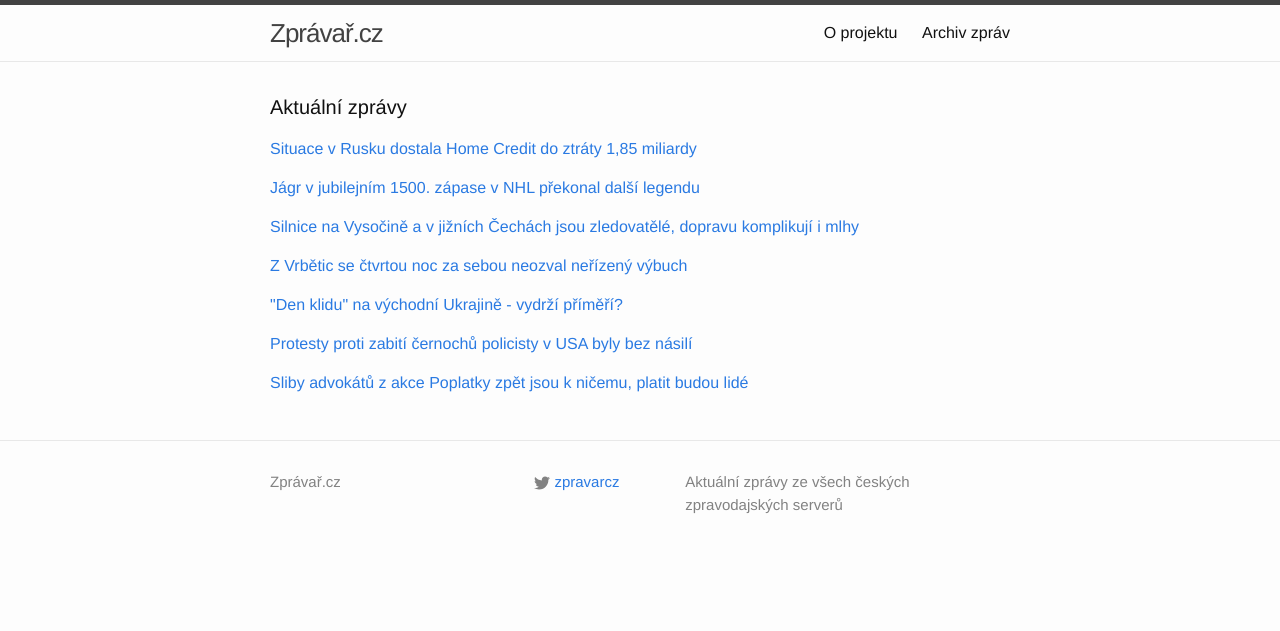
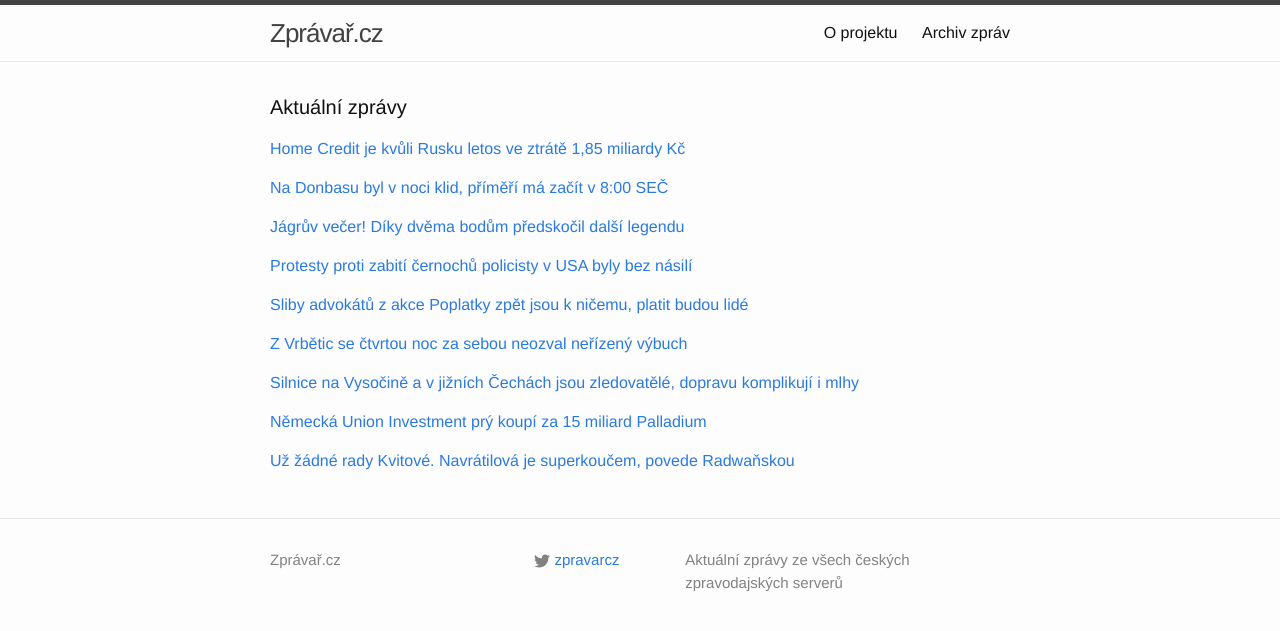
Before and after one commit to adliska/zpravar, a Jekyll site: the page built from index.html, in a window 1280 px wide. Shown: the top 631 px of the page. Built offline with Jekyll 4.4.1, drawn with Linux system fonts in a browser that asks for light colours.

Commit message:
zpravar news update

```diff
--- a/index.html
+++ b/index.html
@@ -5,9 +5,10 @@ layout: default
 <div class="home">
     <h1 class="page-heading">Aktuální zprávy</h1>
 
-<p><a href="javascript:;" onclick="toggle_visibility('zpravy0')">Situace v Rusku dostala Home Credit do ztráty 1,85 miliardy</a></p>
+<p><a href="javascript:;" onclick="toggle_visibility('zpravy0')">Home Credit je kvůli Rusku letos ve ztrátě 1,85 miliardy Kč</a></p>
 <div id="zpravy0" style="display:none">
 <ul>
+<li><a href=http://echo24.cz/a/wTXy6>Home Credit je kvůli Rusku letos ve ztrátě 1,85 miliardy Kč - echo24.cz</a></li>
 <li><a href=http://ekonomika.idnes.cz/home-credit-ve-ztrate-1-85-miliard-dnu-/ekonomika.aspx?c=A141209_072917_ekonomika_fer>Situace v Rusku dostala Home Credit do ztráty 1,85 miliardy - ekonomika.idnes.cz</a></li>
 <li><a href=http://www.novinky.cz/ekonomika/355783-home-credit-je-kvuli-rusku-letos-ve-ztrate-1-85-miliardy-kc.html>Home Credit je kvůli Rusku letos ve ztrátě 1,85 miliardy Kč - www.novinky.cz</a></li>
 <li><a href=http://zpravy.e15.cz/byznys/finance-a-bankovnictvi/home-credit-prodelal-hlavne-kvuli-rusku-1144257>Home Credit prodělal, hlavně kvůli Rusku - zpravy.e15.cz</a></li>
@@ -15,47 +16,65 @@ layout: default
 <li><a href=http://zpravy.aktualne.cz/ekonomika/home-credit-je-kvuli-rusku-letos-ve-ztrate-1-85-miliardy-kc/r~df75b0b07f6b11e490f70025900fea04/>Home Credit je kvůli Rusku letos ve ztrátě 1,85 miliardy Kč - zpravy.aktualne.cz</a></li>
 <li><a href=http://www.financninoviny.cz/zpravodajstvi/zpravy/skupina-home-credit-kvuli-rusku-letos-ve-ztrate-1-85-miliardy-kc/1156650>Skupina Home Credit kvůli Rusku letos ve ztrátě 1,85 miliardy Kč - www.financninoviny.cz</a></li>
 </ul>
-</div><p><a href="javascript:;" onclick="toggle_visibility('zpravy1')">Jágr v jubilejním 1500. zápase v NHL překonal další legendu</a></p>
+</div><p><a href="javascript:;" onclick="toggle_visibility('zpravy1')">Na Donbasu byl v noci klid, příměří má začít v 8:00 SEČ</a></p>
 <div id="zpravy1" style="display:none">
 <ul>
+<li><a href=http://www.ceskenoviny.cz/zpravy/zpravy/na-donbasu-byl-v-noci-klid-primeri-ma-zacit-v-8-00-sec/1156637>Na Donbasu byl v noci klid, příměří má začít v 8:00 SEČ - www.ceskenoviny.cz</a></li>
+<li><a href=http://www.lidovky.cz/palba-v-donbasu-v-noci-utichla-v-platnost-vstoupi-domluvene-primeri-11y-/zpravy-svet.aspx?c=A141209_080901_ln_zahranici_sk>Palba z těžkých zbraní v Donbasu utichla. Začal ‚den klidu‘  - www.lidovky.cz</a></li>
+<li><a href=http://zpravy.idnes.cz/na-vychode-ukrajiny-utichly-zbrane-zacalo-platit-dojednane-primeri-1pn-/zahranicni.aspx?c=A141209_075942_zahranicni_fer>Na východě Ukrajiny utichly zbraně. Začal „den klidu“ - zpravy.idnes.cz</a></li>
+<li><a href=http://www.ceskatelevize.cz/ct24/svet/294897-den-klidu-na-vychodni-ukrajine-vydrzi-primeri/>"Den klidu" na východní Ukrajině - vydrží příměří? - www.ceskatelevize.cz</a></li>
+<li><a href=http://www.ceskenoviny.cz/zpravy/zpravy/na-ukrajine-se-ceka-klid-zbrani-a-snad-jednani-v-minsku-a-kyjevu/1156637>Na Ukrajině se čeká klid zbraní a snad jednání v Minsku a Kyjevu - www.ceskenoviny.cz</a></li>
+<li><a href=http://www.novinky.cz/zahranicni/evropa/355780-na-ukrajine-ma-v-utery-zacit-dalsi-primeri.html>Na Ukrajině má v úterý začít další příměří - www.novinky.cz</a></li>
+</ul>
+</div><p><a href="javascript:;" onclick="toggle_visibility('zpravy2')">Jágrův večer! Díky dvěma bodům předskočil další legendu</a></p>
+<div id="zpravy2" style="display:none">
+<ul>
+<li><a href=http://www.tyden.cz/rubriky/sport/hokej/nhl/jagruv-vecer-diky-dvema-bodum-predskocil-dalsi-legendu_326684.html>Jágrův večer! Díky dvěma bodům předskočil další legendu - www.tyden.cz</a></li>
 <li><a href=http://www.denik.cz/hokej/jagr-v-jubilejnim-1500-zapase-v-nhl-prekonal-dalsi-legendu-20141209.html>Jágr v jubilejním 1500. zápase v NHL překonal další legendu - www.denik.cz</a></li>
 <li><a href=http://www.rozhlas.cz/_zprava/jaromir-jagr-pri-svem-1500-zapase-nhl-zaridil-vyhru-devils--1430205>Jaromír Jágr při svém 1500. zápase NHL zařídil výhru Devils - www.rozhlas.cz</a></li>
 <li><a href=http://hokej.idnes.cz/jagr-reziroval-vyhru-new-jersey-das-/nhl.aspx?c=A141209_071727_nhl_Mkr>Jágr v jubilejním 1500. startu v NHL režíroval výhru New Jersey - hokej.idnes.cz</a></li>
 <li><a href=http://www.sportovninoviny.cz/zpravy/jagr-v-jubilejnim-1500-zapase-v-nhl-prekonal-dalsi-legendu/1156663>Jágr v jubilejním 1500. zápase v NHL překonal další legendu - www.sportovninoviny.cz</a></li>
 </ul>
-</div><p><a href="javascript:;" onclick="toggle_visibility('zpravy2')">Silnice na Vysočině a v jižních Čechách jsou zledovatělé, dopravu komplikují i mlhy</a></p>
-<div id="zpravy2" style="display:none">
+</div><p><a href="javascript:;" onclick="toggle_visibility('zpravy3')">Protesty proti zabití černochů policisty v USA byly bez násilí</a></p>
+<div id="zpravy3" style="display:none">
+<ul>
+<li><a href=http://www.ceskenoviny.cz/zpravy/zpravy/protesty-proti-zabiti-cernochu-policisty-v-usa-byly-bez-nasili/1156629>Protesty proti zabití černochů policisty v USA byly bez násilí - www.ceskenoviny.cz</a></li>
+<li><a href=http://zpravy.idnes.cz/dalsi-postreleny-cernoch-v-usa-svedci-tvrdi-ze-se-policistovi-vzdaval-1eh-/zahranicni.aspx?c=A141209_064332_zahranicni_wlk>Další postřelený černoch v USA. Svědci tvrdí, že se policistovi vzdával - zpravy.idnes.cz</a></li>
+<li><a href=http://www.ceskenoviny.cz/zpravy/zpravy/dalsi-sporne-postreleni-cernocha-policistou-budi-vasne-na-floride/1156629>Další sporné postřelení černocha policistou budí vášně na Floridě - www.ceskenoviny.cz</a></li>
+</ul>
+</div><p><a href="javascript:;" onclick="toggle_visibility('zpravy4')">Sliby advokátů z akce Poplatky zpět jsou k ničemu, platit budou lidé</a></p>
+<div id="zpravy4" style="display:none">
+<ul>
+<li><a href=http://www.novinky.cz/finance/355777-sliby-advokatu-z-akce-poplatky-zpet-jsou-k-nicemu-platit-budou-lide.html>Sliby advokátů z akce Poplatky zpět jsou k ničemu, platit budou lidé - www.novinky.cz</a></li>
+<li><a href=http://www.novinky.cz/finance/355777-sliby-advokatu-z-akce-poplatky-zpet-jsou-k-nicemu-prohru-zaplati-lide.html>Sliby advokátů z akce Poplatky zpět jsou k ničemu, prohru zaplatí lidé - www.novinky.cz</a></li>
+<li><a href=http://www.novinky.cz/finance/355777-sliby-advokatu-z-akce-poplatky-zpet-nejsou-k-nicemu-prohru-zaplati-lide.html>Sliby advokátů z akce Poplatky zpět nejsou k ničemu, prohru zaplatí lidé - www.novinky.cz</a></li>
+</ul>
+</div><p><a href="javascript:;" onclick="toggle_visibility('zpravy5')">Z Vrbětic se čtvrtou noc za sebou neozval neřízený výbuch </a></p>
+<div id="zpravy5" style="display:none">
+<ul>
+<li><a href=http://www.lidovky.cz/z-vrbetic-se-ctvrtou-noc-za-sebou-neozval-nerizeny-vybuch-p38-/zpravy-domov.aspx?c=A141209_075840_ln_domov_sk>Z Vrbětic se čtvrtou noc za sebou neozval neřízený výbuch  - www.lidovky.cz</a></li>
+<li><a href=http://zpravy.aktualne.cz/domaci/z-vrbetic-se-ctvrtou-noc-za-sebou-neozval-nerizeny-vybuch/r~caec15ce7f6d11e48ee3002590604f2e/>Z Vrbětic se čtvrtou noc za sebou neozval neřízený výbuch - zpravy.aktualne.cz</a></li>
+<li><a href=http://www.ceskenoviny.cz/zpravy/zpravy/z-vrbetic-se-ctvrtou-noc-za-sebou-neozval-nerizeny-vybuch/1156659>Z Vrbětic se čtvrtou noc za sebou neozval neřízený výbuch - www.ceskenoviny.cz</a></li>
+</ul>
+</div><p><a href="javascript:;" onclick="toggle_visibility('zpravy6')">Silnice na Vysočině a v jižních Čechách jsou zledovatělé, dopravu komplikují i mlhy</a></p>
+<div id="zpravy6" style="display:none">
 <ul>
 <li><a href=http://www.rozhlas.cz/_zprava/silnice-na-vysocine-a-v-jiznich-cechach-jsou-zledovatele-dopravu-komplikuji-i-mlhy--1430202>Silnice na Vysočině a v jižních Čechách jsou zledovatělé, dopravu komplikují i mlhy - www.rozhlas.cz</a></li>
 <li><a href=http://www.ceskenoviny.cz/zpravy/zpravy/silnice-mohou-byt-kluzke-mrzne-a-je-mlha/1156657>Silnice mohou být kluzké, mrzne a je mlha - www.ceskenoviny.cz</a></li>
 <li><a href=http://www.denik.cz/z_domova/silnice-na-zlinsku-namrzaji-opatrnost-je-na-miste-20141209.html>Silnice na Zlínsku namrzají, opatrnost je na místě - www.denik.cz</a></li>
 </ul>
-</div><p><a href="javascript:;" onclick="toggle_visibility('zpravy3')">Z Vrbětic se čtvrtou noc za sebou neozval neřízený výbuch </a></p>
-<div id="zpravy3" style="display:none">
+</div><p><a href="javascript:;" onclick="toggle_visibility('zpravy7')">Německá Union Investment prý koupí za 15 miliard Palladium</a></p>
+<div id="zpravy7" style="display:none">
 <ul>
-<li><a href=http://www.lidovky.cz/z-vrbetic-se-ctvrtou-noc-za-sebou-neozval-nerizeny-vybuch-p38-/zpravy-domov.aspx?c=A141209_075840_ln_domov_sk>Z Vrbětic se čtvrtou noc za sebou neozval neřízený výbuch  - www.lidovky.cz</a></li>
-<li><a href=http://zpravy.aktualne.cz/domaci/z-vrbetic-se-ctvrtou-noc-za-sebou-neozval-nerizeny-vybuch/r~caec15ce7f6d11e48ee3002590604f2e/>Z Vrbětic se čtvrtou noc za sebou neozval neřízený výbuch - zpravy.aktualne.cz</a></li>
-<li><a href=http://www.ceskenoviny.cz/zpravy/zpravy/z-vrbetic-se-ctvrtou-noc-za-sebou-neozval-nerizeny-vybuch/1156659>Z Vrbětic se čtvrtou noc za sebou neozval neřízený výbuch - www.ceskenoviny.cz</a></li>
+<li><a href=http://zpravy.e15.cz/byznys/reality-a-stavebnictvi/nemecka-union-investment-pry-koupi-za-15-miliard-palladium-1144270>Německá Union Investment prý koupí za 15 miliard Palladium - zpravy.e15.cz</a></li>
+<li><a href=http://www.financninoviny.cz/zpravodajstvi/zpravy/nemecka-union-investment-koupi-palladium-za-565-milionu-eur/1156636>Německá Union Investment koupí Palladium za 565 milionů eur - www.financninoviny.cz</a></li>
+<li><a href=http://www.financninoviny.cz/zpravodajstvi/zpravy/hn-nemecka-union-investment-koupi-palladium-za-565-milionu-eur/1156636>HN: Německá Union Investment koupí Palladium za 565 milionů eur - www.financninoviny.cz</a></li>
 </ul>
-</div><p><a href="javascript:;" onclick="toggle_visibility('zpravy4')">"Den klidu" na východní Ukrajině - vydrží příměří?</a></p>
-<div id="zpravy4" style="display:none">
+</div><p><a href="javascript:;" onclick="toggle_visibility('zpravy8')">Už žádné rady Kvitové. Navrátilová je superkoučem, povede Radwaňskou</a></p>
+<div id="zpravy8" style="display:none">
 <ul>
-<li><a href=http://www.ceskatelevize.cz/ct24/svet/294897-den-klidu-na-vychodni-ukrajine-vydrzi-primeri/>"Den klidu" na východní Ukrajině - vydrží příměří? - www.ceskatelevize.cz</a></li>
-<li><a href=http://www.ceskenoviny.cz/zpravy/zpravy/na-ukrajine-se-ceka-klid-zbrani-a-snad-jednani-v-minsku-a-kyjevu/1156637>Na Ukrajině se čeká klid zbraní a snad jednání v Minsku a Kyjevu - www.ceskenoviny.cz</a></li>
-<li><a href=http://www.novinky.cz/zahranicni/evropa/355780-na-ukrajine-ma-v-utery-zacit-dalsi-primeri.html>Na Ukrajině má v úterý začít další příměří - www.novinky.cz</a></li>
-</ul>
-</div><p><a href="javascript:;" onclick="toggle_visibility('zpravy5')">Protesty proti zabití černochů policisty v USA byly bez násilí</a></p>
-<div id="zpravy5" style="display:none">
-<ul>
-<li><a href=http://www.ceskenoviny.cz/zpravy/zpravy/protesty-proti-zabiti-cernochu-policisty-v-usa-byly-bez-nasili/1156629>Protesty proti zabití černochů policisty v USA byly bez násilí - www.ceskenoviny.cz</a></li>
-<li><a href=http://zpravy.idnes.cz/dalsi-postreleny-cernoch-v-usa-svedci-tvrdi-ze-se-policistovi-vzdaval-1eh-/zahranicni.aspx?c=A141209_064332_zahranicni_wlk>Další postřelený černoch v USA. Svědci tvrdí, že se policistovi vzdával - zpravy.idnes.cz</a></li>
-<li><a href=http://www.ceskenoviny.cz/zpravy/zpravy/dalsi-sporne-postreleni-cernocha-policistou-budi-vasne-na-floride/1156629>Další sporné postřelení černocha policistou budí vášně na Floridě - www.ceskenoviny.cz</a></li>
-</ul>
-</div><p><a href="javascript:;" onclick="toggle_visibility('zpravy6')">Sliby advokátů z akce Poplatky zpět jsou k ničemu, platit budou lidé</a></p>
-<div id="zpravy6" style="display:none">
-<ul>
-<li><a href=http://www.novinky.cz/finance/355777-sliby-advokatu-z-akce-poplatky-zpet-jsou-k-nicemu-platit-budou-lide.html>Sliby advokátů z akce Poplatky zpět jsou k ničemu, platit budou lidé - www.novinky.cz</a></li>
-<li><a href=http://www.novinky.cz/finance/355777-sliby-advokatu-z-akce-poplatky-zpet-jsou-k-nicemu-prohru-zaplati-lide.html>Sliby advokátů z akce Poplatky zpět jsou k ničemu, prohru zaplatí lidé - www.novinky.cz</a></li>
-<li><a href=http://www.novinky.cz/finance/355777-sliby-advokatu-z-akce-poplatky-zpet-nejsou-k-nicemu-prohru-zaplati-lide.html>Sliby advokátů z akce Poplatky zpět nejsou k ničemu, prohru zaplatí lidé - www.novinky.cz</a></li>
+<li><a href=http://www.denik.cz/tenis/uz-zadne-rady-kvitove-navratilova-je-superkoucem-povede-radwanskou-20141209.html>Už žádné rady Kvitové. Navrátilová je superkoučem, povede Radwaňskou - www.denik.cz</a></li>
+<li><a href=http://sport.aktualne.cz/navratilova-bude-superkoucem-tenisove-sestky-radwanske/r~8def09787f7311e48477002590604f2e/>Navrátilová bude "superkoučem" tenisové šestky Radwaňské - sport.aktualne.cz</a></li>
+<li><a href=http://www.sportovninoviny.cz/zpravy/navratilova-bude-superkoucem-tenisove-sestky-radwanske/1156672>Navrátilová bude "superkoučem" tenisové šestky Radwaňské - www.sportovninoviny.cz</a></li>
 </ul>
 </div></div>
```
